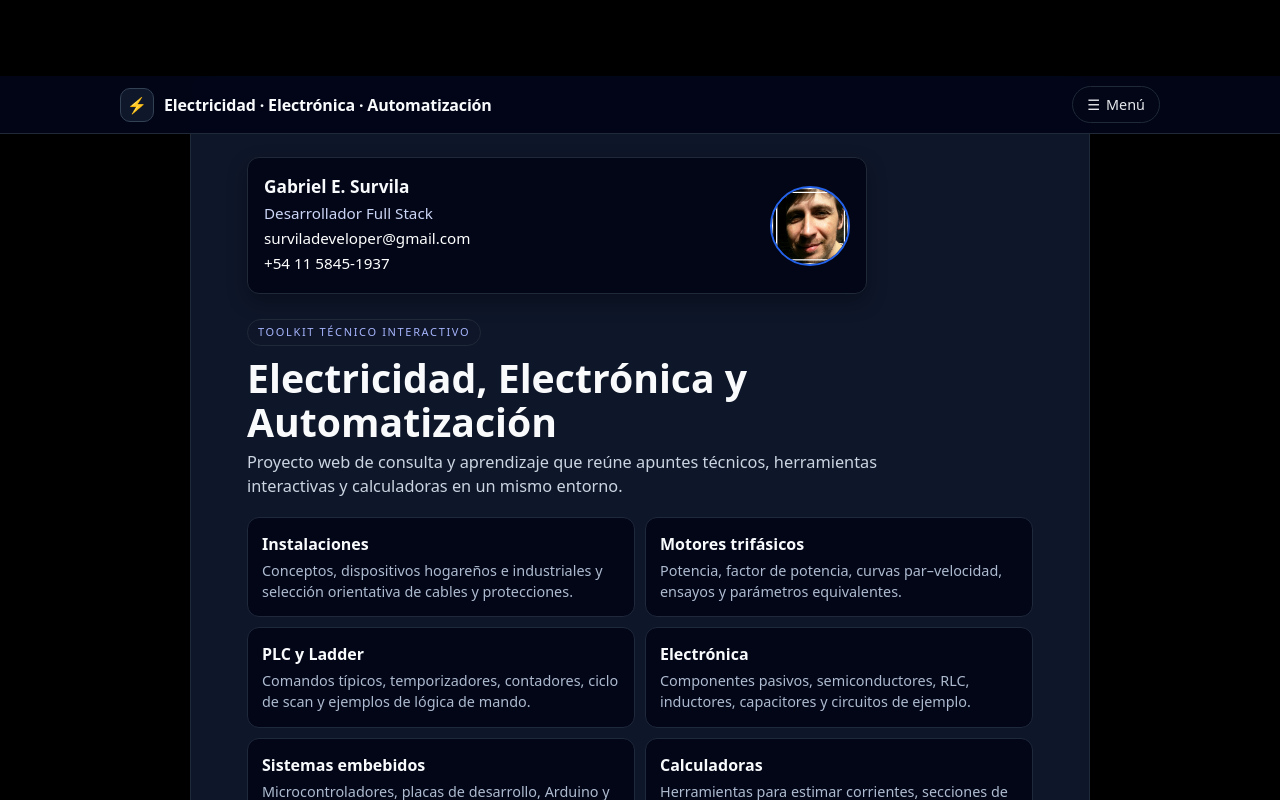
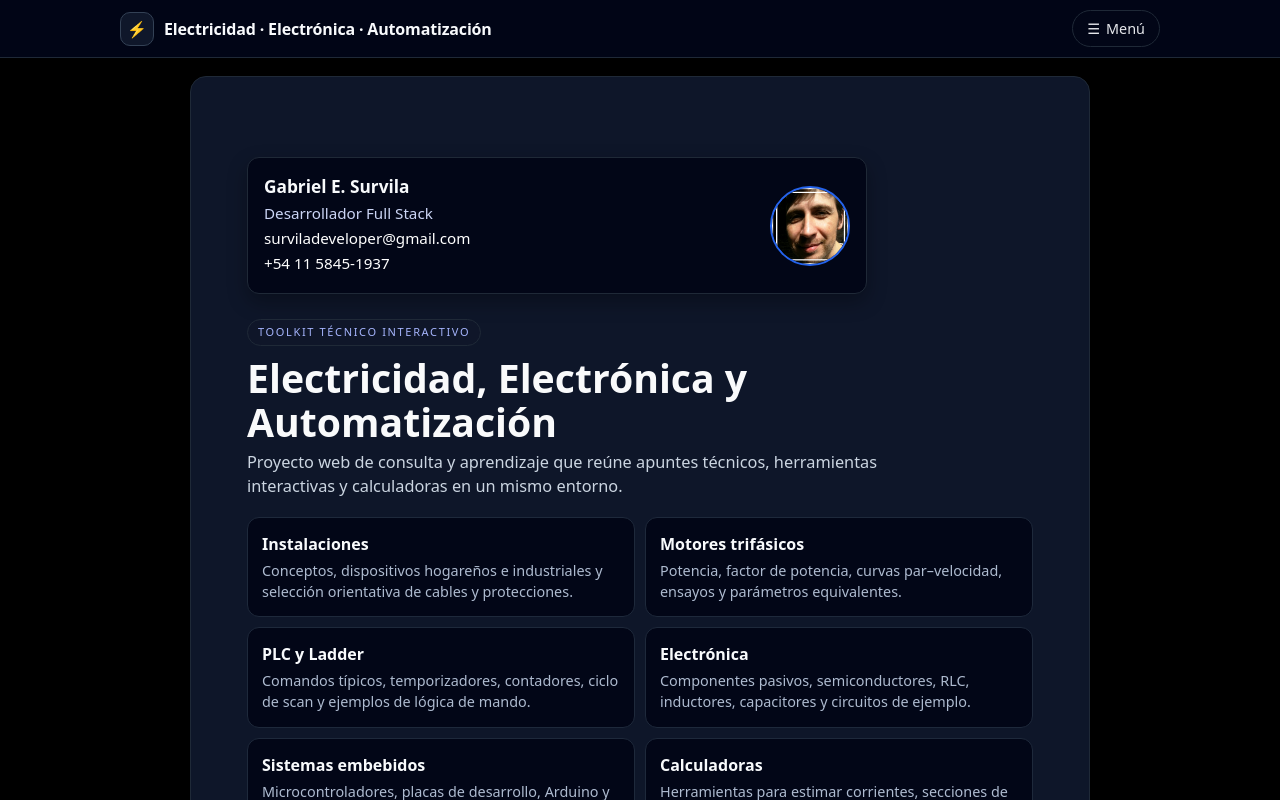
Before and after one commit to SurvilaDeveloper/PLC_Dispositivos, a React (Vite) app: page / in a window 1280 px wide. Shown: the top 800 px of the page. Built offline with nearby package versions, Linux system fonts and the light colour scheme.

Commit message:
Patch 04A

```diff
--- /dev/null
+++ b/src/header-fix.css
@@ -0,0 +1,7 @@
+/* Patch 04A · Anclaje explícito del header fijo */
+.navbar {
+    top: 0;
+    left: 0;
+    right: 0;
+    margin: 0;
+}
--- a/src/main.tsx
+++ b/src/main.tsx
@@ -2,6 +2,7 @@ import { StrictMode } from 'react'
 import { createRoot } from 'react-dom/client'
 import './style.css'
 import './ui-accessibility.css'
+import './header-fix.css'
 import App from './App.tsx'
 
 createRoot(document.getElementById('root')!).render(
```
